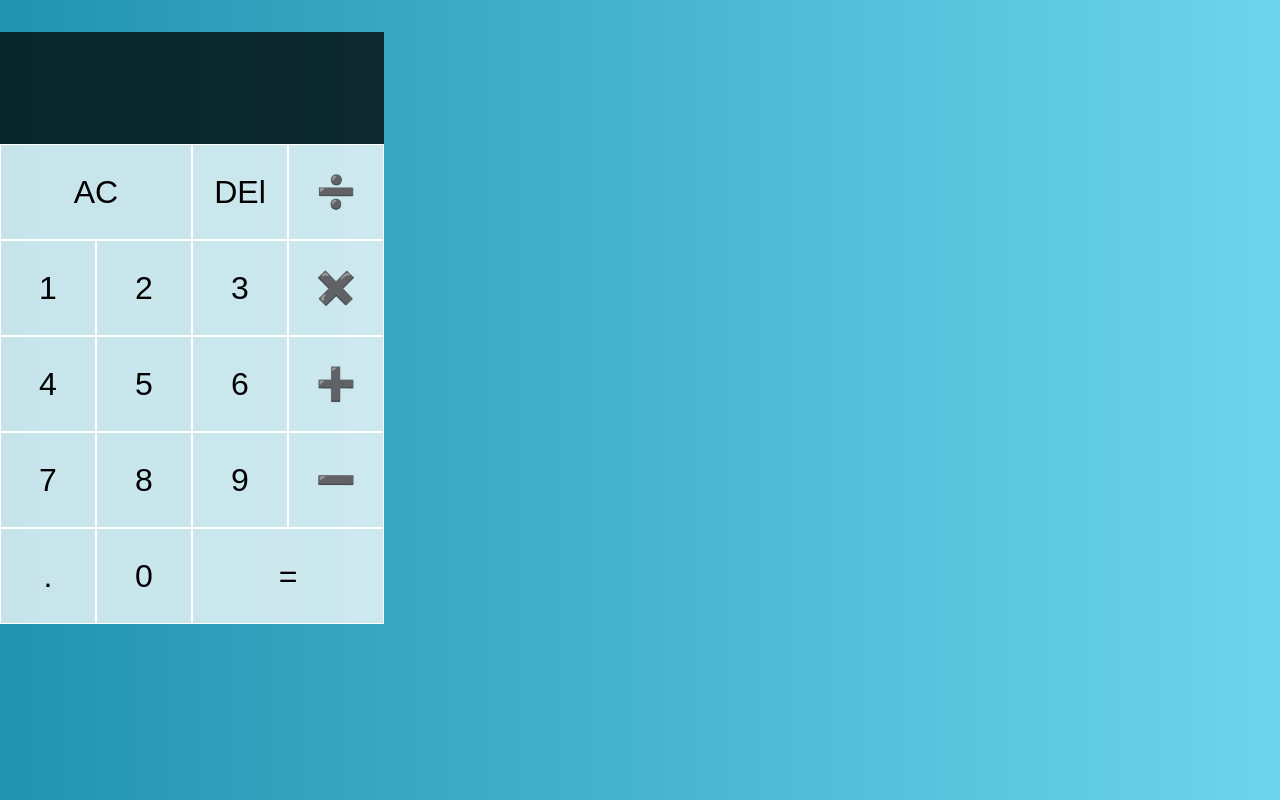
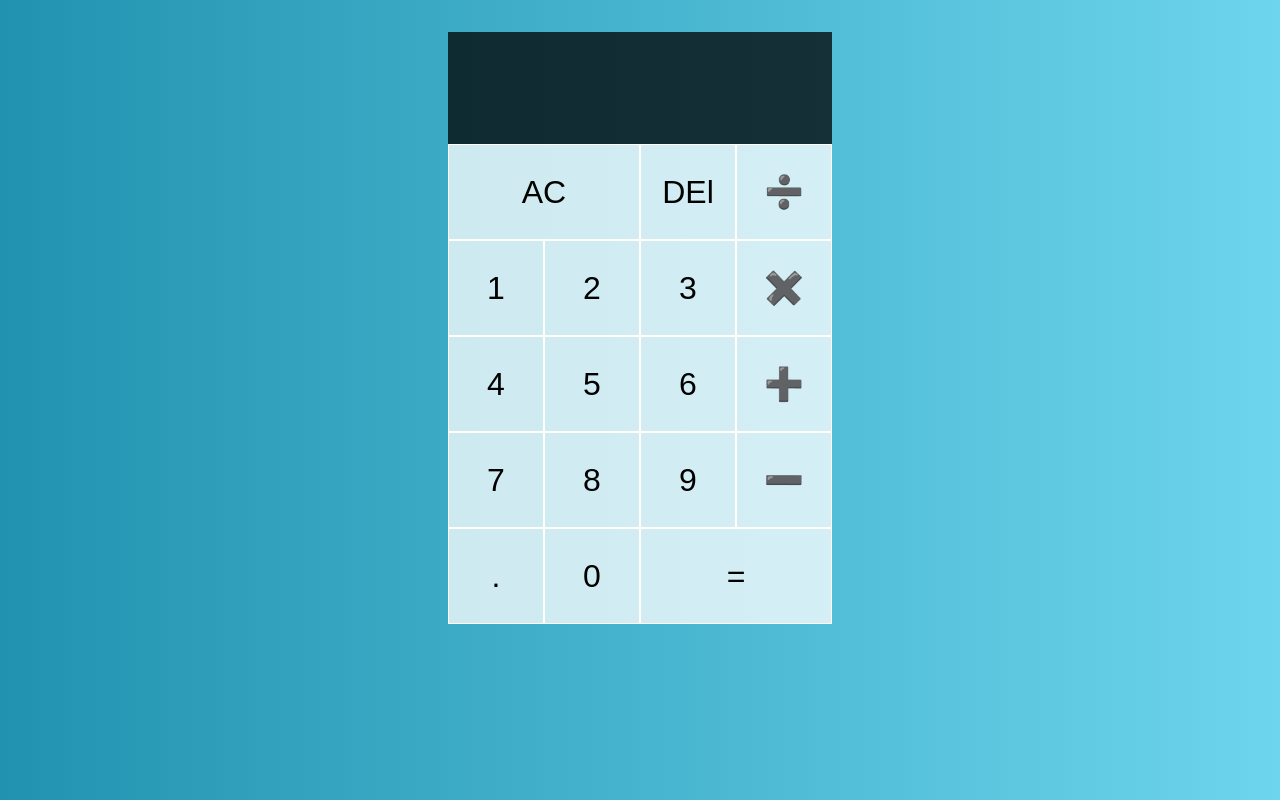
Before and after one commit to elijahgummer/calculatorReact, a React (Create React App) app in the folder calculator_react/: page / in a window 1280 px wide. Built offline with nearby package versions, Linux system fonts and the light colour scheme.

Commit message:
add some of the styling

```diff
--- a/calculator_react/src/styles.css
+++ b/calculator_react/src/styles.css
@@ -10,6 +10,7 @@ body {
 .calculator-grid {
     display: grid;
     margin-top: 2rem;
+    justify-content: center;
     grid-template-columns: repeat(4, 6rem);
     grid-template-rows: minmax(7rem, auto) repeat(5, 6rem);
 }
@@ -20,6 +21,11 @@ body {
     border: 1px solid #ffffff;
     outline: none;
     background-color: rgba(255, 255, 255, .75);
+}
+
+.calculator-grid > button:hover,
+.calculator-grid > button::focus {
+    background-color: rgba(255, 255, 255, .9);
 }
 
 .span-two {
```
